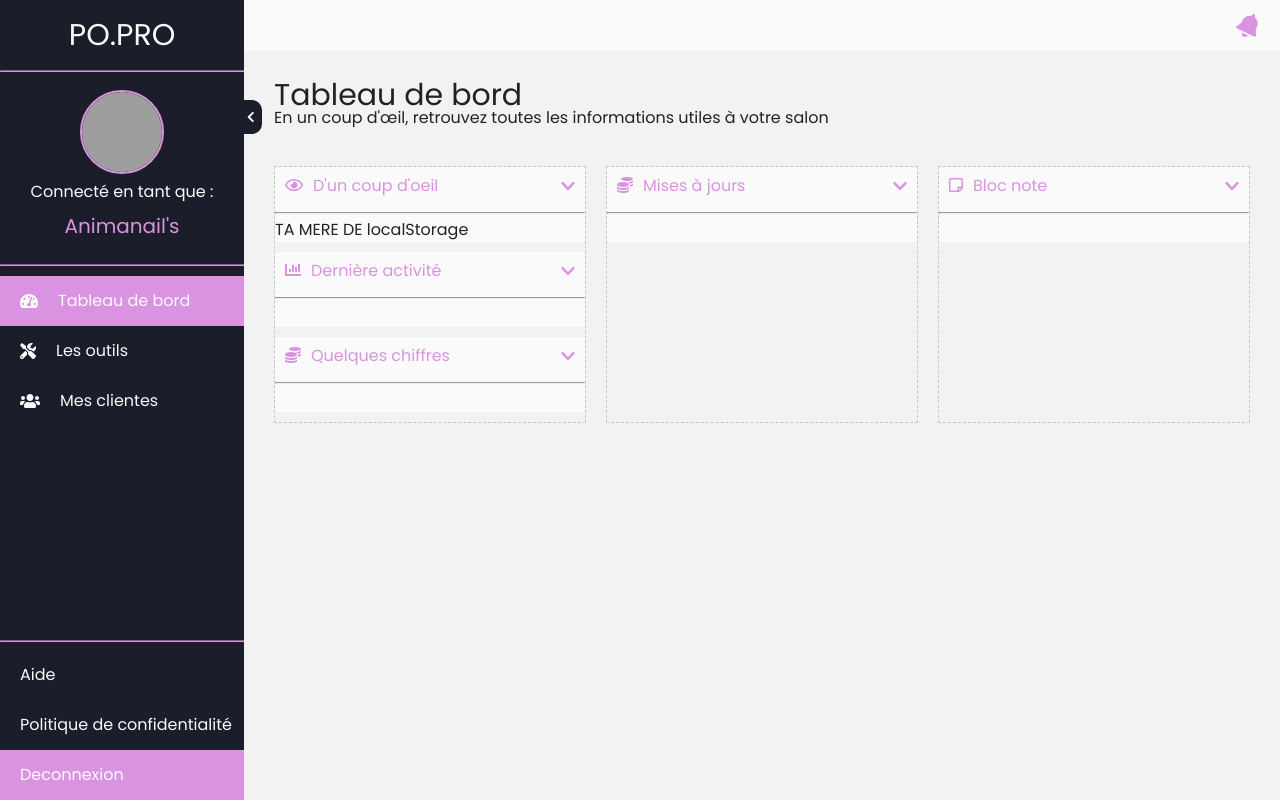
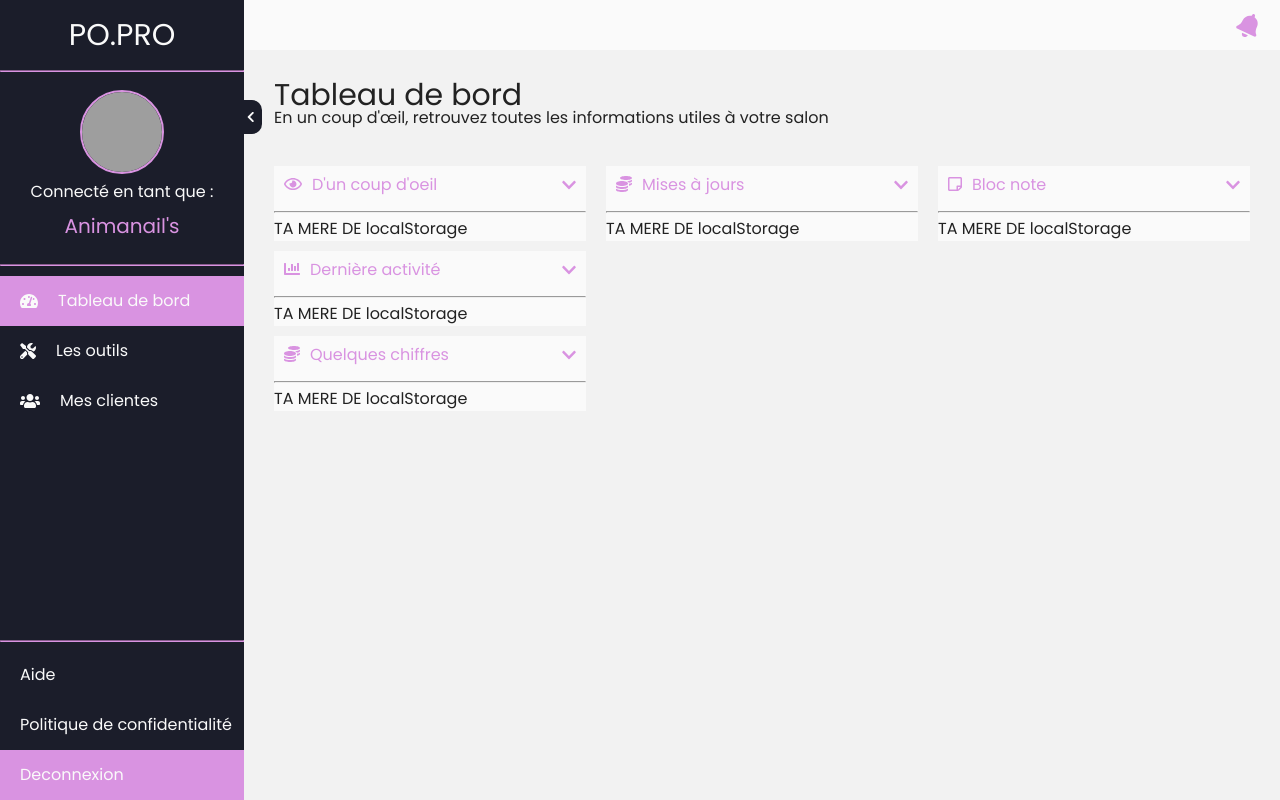
Before and after one commit to AnimadrawFr/PO-PRO, a Vue app: page / in a window 1280 px wide. Built offline with nearby package versions, Linux system fonts and the light colour scheme; grey boxes are pictures that could not be loaded.

Commit message:
temporarily remove drag on dashboard

```diff
--- a/src/components/Card.vue
+++ b/src/components/Card.vue
@@ -6,7 +6,7 @@
     </div>
     <hr />
     <div class="card-content" v-if="opened">
-        <component :is="content"></component>
+      <component :is="content"></component>
     </div>
   </div>
 </template>
@@ -17,7 +17,7 @@ export default {
     icon: String,
     title: String,
     opened: Boolean,
-    content: [Object, String],
+    content: [Object, String, Function],
   },
 };
 </script>
--- a/src/views/Dashboard.vue
+++ b/src/views/Dashboard.vue
@@ -8,50 +8,47 @@
         En un coup d'œil, retrouvez toutes les informations utiles à votre salon
       </p>
       <div class="row-3 mt-40">
-        <draggable class="col" :list="cols.first" group="test" @change="log">
+        <div class="col">
           <Card
-            v-for="el in cols.first"
-            :key="el.id"
-            :icon="el.icon"
-            :title="el.name"
-            :opened="true"
-            :content="el.content"
-          >
-
-          </Card>
-        </draggable>
-
-        <draggable class="col" :list="cols.second" group="test" @change="log">
-          <Card
-            v-for="el in cols.second"
-            :key="el.id"
-            :icon="el.icon"
-            :title="el.name"
-            :opened="true"
-            :content="el.content"
-          >
-
-          </Card>
-        </draggable>
-
-        <draggable class="col" :list="cols.third" group="test" @change="log">
-          <Card
-            v-for="el in cols.third"
-            :key="el.id"
+            v-for="(el, i) in funcs[0]"
+            :key="i"
             :icon="el.icon"
             :title="el.name"
             :opened="true"
             :content="el.content"
           >
           </Card>
-        </draggable>
+        </div>
+
+        <div class="col">
+          <Card
+            v-for="(el, i) in funcs[1]"
+            :key="i"
+            :icon="el.icon"
+            :title="el.name"
+            :opened="true"
+            :content="el.content"
+          >
+          </Card>
+        </div>
+
+        <div class="col">
+          <Card
+            v-for="(el, i) in funcs[2]"
+            :key="i"
+            :icon="el.icon"
+            :title="el.name"
+            :opened="true"
+            :content="el.content"
+          >
+          </Card>
+        </div>
       </div>
     </div>
   </div>
 </template>
 
 <script>
-import draggable from "vuedraggable";
 
 import SideBar from "@/components/SideBar";
 import TopBar from "@/components/TopBar";
@@ -61,40 +58,56 @@ import Test from "@/components/Test";
 export default {
   data() {
     return {
-      cols: {
-        first: [
+      funcs: [
+        [
+          // 0
           {
             id: 1,
             name: "D'un coup d'oeil",
             icon: "far fa-eye",
             content: Test,
-          },
-          { id: 2, name: "Dernière activité", icon: "fas fa-chart-bar" },
-          { id: 6, name: "Quelques chiffres", icon: "fas fa-coins" },
+          }, // 0.0
+          {
+            id: 2,
+            name: "Dernière activité",
+            icon: "fas fa-chart-bar",
+            content: Test,
+          }, // 0.1
+          {
+            id: 3,
+            name: "Quelques chiffres",
+            icon: "fas fa-coins",
+            content: Test,
+          }, // 0.2
         ],
 
-        second: [{ id: 5, name: "Mises à jours", icon: "fas fa-coins" }],
-        third: [{ id: 7, name: "Bloc note", icon: "far fa-sticky-note" }],
-      },
+        [
+          // 1
+          {
+            id: 4,
+            name: "Mises à jours",
+            icon: "fas fa-coins",
+            content: Test,
+          }, // 1.0
+        ],
+
+        [
+          // 2
+          {
+            id: 5,
+            name: "Bloc note",
+            icon: "far fa-sticky-note",
+            content: Test,
+          }, // 2.0
+        ],
+      ],
     };
   },
   components: {
-    draggable,
     TopBar,
     SideBar,
     Card,
-    Test
-  },
-  mounted() {
-    if (localStorage.getItem("dashboard-order")) {
-      //this.cols = JSON.parse(localStorage.getItem("dashboard-order"));
-    }
-  },
-  methods: {
-    log(e) {
-      console.log(this.cols)
-      localStorage.setItem("dashboard-order", JSON.stringify(this.cols));
-    },
+    Test,
   },
 };
 </script>
@@ -107,7 +120,7 @@ export default {
   align-items: flex-start;
   width: 100%;
   .col {
-    border: 1px dashed rgba($black, 0.2);
+    bid: 1px dashed rgba($black, 0.2);
     padding: 0;
   }
 }
```
